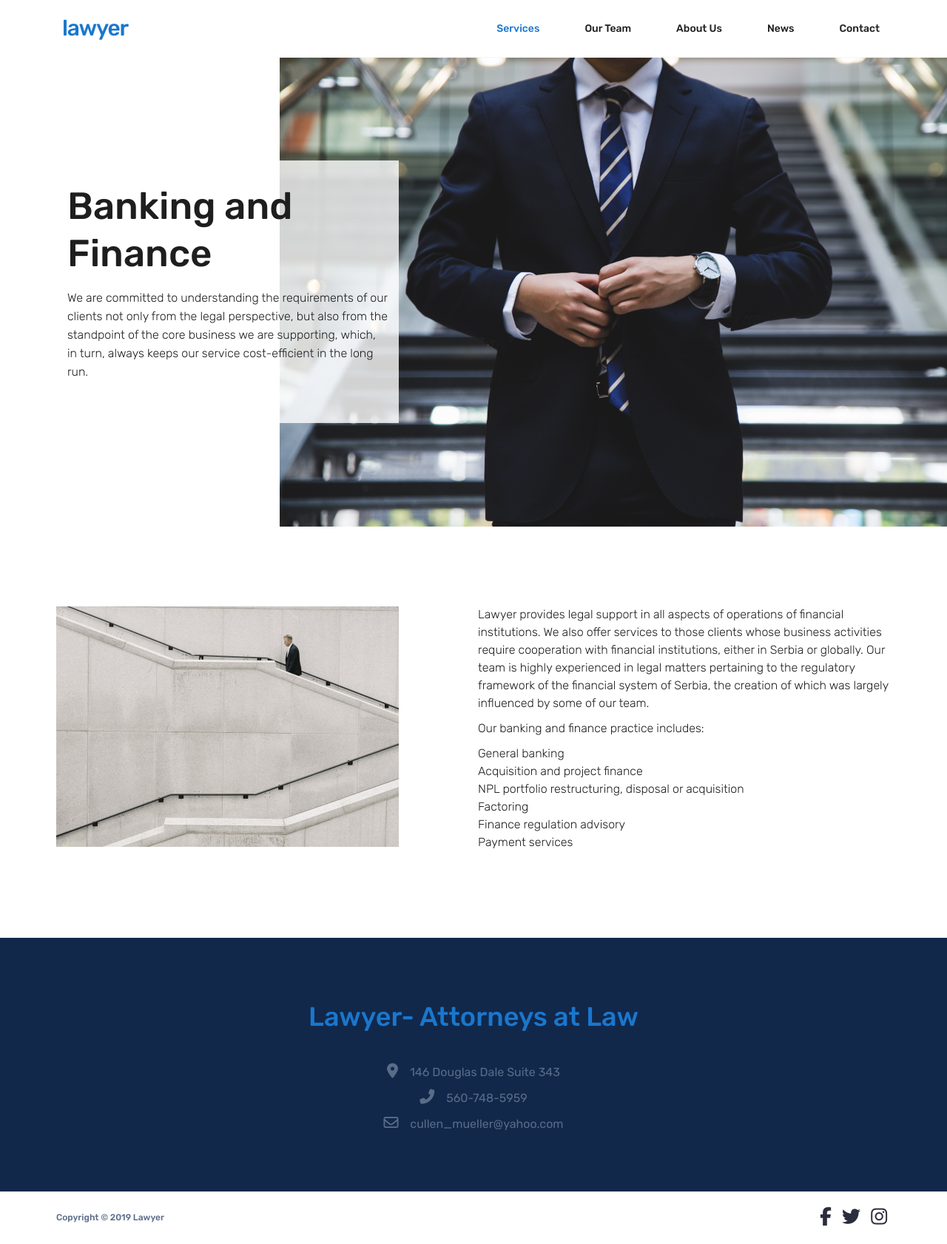
After one commit to UrosNerandzic/Lawyer, a PHP site: page /service-single.html in a window 1280 px wide. The commit adds this page. Shown: the whole page at 74% size. Run offline with PHP 8.4, Linux system fonts and the light colour scheme; some libraries are stand-ins or nearby versions.

Commit message:
Service Single done

```diff
--- a/public_html/scss/theme-partials/_services.scss
+++ b/public_html/scss/theme-partials/_services.scss
@@ -31,3 +31,18 @@ $dark-services-bg: $dark-blue;
         }
     }
 }
+
+//service-content
+.service-content{
+    padding: 50px 0;
+    ul{
+        list-style: none;
+        padding-left: 0;
+    }
+}
+
+@media(min-width:992px){
+    .service-content{
+        padding: 107px 0;
+    }
+}
--- /dev/null
+++ b/public_html/service-single.html
@@ -0,0 +1,182 @@
+<!DOCTYPE html>
+<!--
+Click nbfs://nbhost/SystemFileSystem/Templates/Licenses/license-default.txt to change this license
+Click nbfs://nbhost/SystemFileSystem/Templates/Other/html.html to edit this template
+-->
+<html>
+    <head>
+        <title>lawyer</title>
+        <meta charset="UTF-8">
+        <meta name="viewport" content="width=device-width, initial-scale=1.0">
+        <meta name="author" content="Uros Nerandzic">
+        <meta name="discription" content="Lawyer is a specialized commercial law firm based in Belgrade, Serbia, firmly committed to providing advice at the highest level and achieving lasting results for our clients.">
+        <meta name="keywords" content="Lawyer, law, Belgrade, company, clients">
+
+
+
+        <!--IOS compatibility-->
+
+        <meta name="apple-mobile-web-app-capable" content="yes">
+        <meta name="apple-mobile-web-app-title" content="lawyer">
+        <link rel="apple-touch-icon" href="apple-icon-144x144.png">
+
+        <!--Android compatibility-->
+
+        <meta name="mobile-web-app-capable" content="yes">
+        <meta name="application-name" content="lawyer">
+        <link rel="icon" type="image/png" href="android-icon-192x192.png">
+
+
+        <!--CSS FILES-->
+        <link href="css/owl.carousel.css" rel="stylesheet" type="text/css"/>
+        <link href="css/owl.theme.default.css" rel="stylesheet" type="text/css"/>
+        <link href="css/theme.css" rel="stylesheet" type="text/css"/>
+
+    </head>
+    <body>
+
+
+        <header class="fixed-top bg-white py-2 py-xl-4">
+            <div class="container">
+                <nav class="navbar navbar-expand-md navbar-light">
+                    <a class="navbar-brand" href="index.html">
+                        <img src="img/logo.png" alt=""/>
+                    </a>
+                    <button class="navbar-toggler border-0" type="button" data-toggle="collapse" data-target="#main-menu" aria-controls="main-menu" aria-expanded="false" aria-label="Toggle navigation">
+                        <span></span>
+                        <span></span>
+                        <span></span>
+                    </button>
+
+                    <div class="collapse navbar-collapse" id="main-menu">
+                        <ul class="navbar-nav ml-auto">
+                            <li class="nav-item">
+                                <a class="nav-link active" href="services.html">Services <span class="sr-only">(current)</span></a>
+                            </li>
+                            <li class="nav-item">
+                                <a class="nav-link" href="team.html">Our Team</a>
+                            </li>
+                            <li class="nav-item">
+                                <a class="nav-link" href="about.html">About Us</a>
+                            </li>
+                            <li class="nav-item">
+                                <a class="nav-link" href="news.html">News</a>
+                            </li>
+                            <li class="nav-item">
+                                <a class="nav-link" href="contact.html">Contact</a>
+                            </li>
+
+                        </ul>
+                    </div>
+                </nav>
+            </div> <!-- container-end -->
+        </header> <!-- header-end -->
+
+
+        <main>
+
+            <section class="lead-page-section" style="background-image: url(img/lead-section/services.png)">
+
+                <div class="container">
+                    <div class="row">
+                        <div class="col-12 col-sm-9 col-md-8 col-lg-6 col-xl-5">
+                            <article class="lead-section-content p-4 px-4 py-5 animation" data-animation="slide-right">
+                                <h1 class="lead-section-title mb-4">Banking and Finance</h1>
+                                <p class="lead-section-description">We are committed
+                                    to understanding the requirements of our clients
+                                    not only from the legal perspective, but also from
+                                    the standpoint of the core business we are supporting,
+                                    which, in turn, always keeps our service cost-efficient
+                                    in the long run.
+                                </p>
+
+                            </article>
+                        </div>
+                    </div>
+                </div>
+            </section>
+
+
+            <section class='service-content'>
+                <div class='container'>
+                    <div class='row justify-content-sm-between'>
+                        <div class='col-12 col-sm-6 col-lg-5 order-last order-md-first'>
+                            <figure class='mb-0 animation' data-animation='slide-right'>
+                                <img src="img/service-single.png" alt=""/>
+                            </figure>
+                        </div>
+                        <div class='col-12 col-md-6 col-lg-6 mb-4 mb-md-0'>
+                            <article class='animation' data-animation='slide-left'>
+                                <p>
+                                   Lawyer provides legal support in all aspects of operations
+                                   of financial institutions. We also offer services to those clients
+                                   whose business activities require cooperation with financial institutions,
+                                   either in Serbia or globally. Our team is highly experienced
+                                   in legal matters pertaining to the regulatory framework of
+                                   the financial system of Serbia, the creation of which was
+                                   largely influenced by some of our team.
+                                </p>
+                                <p>Our banking and finance practice includes:</p>
+                                <ul>
+                                    <li>General banking</li>
+                                    <li>Acquisition and project finance</li>
+                                    <li>NPL portfolio restructuring, disposal or acquisition</li>
+                                    <li>Factoring</li>
+                                    <li>Finance regulation advisory</li>
+                                    <li>Payment services</li>
+                                </ul>
+
+                            </article>
+                        </div>
+                    </div>
+                </div>
+            </section>
+
+
+
+            <section class="info-section text-center">
+                <div class="container">
+                    <h2 class="text-primary mb-5">Lawyer- Attorneys at Law</h2>
+                    <p class="info-address animation" data-animation="slide-top" data-delay="0s">
+                        <span class="fas fa-map-marker-alt"></span>
+                        146 Douglas Dale Suite 343
+                    </p>
+
+                     <p class="info-phone animation" data-animation="slide-top" data-delay="0.2s">
+                        <span class="fas fa-phone-alt"></span>
+                        <a href="tel:560-748-5959">560-748-5959</a>
+                    </p>
+
+                     <p class="info-email animation" data-animation="slide-top" data-delay="0.4s">
+                        <span class="far fa-envelope"></span>
+                        <a href="mailto:cullen_mueller@yahoo.com">cullen_mueller@yahoo.com</a>
+                    </p>
+
+                </div>  <!-- container-end -->
+            </section> <!-- info-section-end -->
+        </main> <!-- main-end -->
+
+        <footer class="bg-white">
+
+            <div class="container text-center d-sm-flex justify-content-sm-between align-items-sm-center">
+
+
+            <nav class="social mb-4 mb-sm-0 order-sm-last">
+                    <a href="https://facebook.com" class="fab fa-facebook-f"></a>
+                    <a href="https://twitter.com" class="fab fa-twitter"></a>
+                    <a href="https://instagram.com" class="fab fa-instagram"></a>
+            </nav>
+            <p class="copyright mb-0">Copyright &copy; 2019 <a href="index.html">Lawyer</a></p>
+            </div> <!-- container-end -->
+
+        </footer> <!-- footer-end -->
+
+        <script src="js/jquery.min.js" type="text/javascript"></script>
+        <script src="js/bootstrap.bundle.min.js" type="text/javascript"></script>
+        <!--font awsome  icons-->
+        <script src="https://kit.fontawesome.com/dae65cf368.js" crossorigin="anonymous"></script>
+        <!-- javascript -->
+        <script src="js/owl.carousel.min.js" type="text/javascript"></script>
+        <script src="js/main.js" type="text/javascript"></script>
+    </body>
+</html>
```
Also changed, not shown: public_html/css/theme.css, public_html/img/service-single.png (added), 1 other file.
